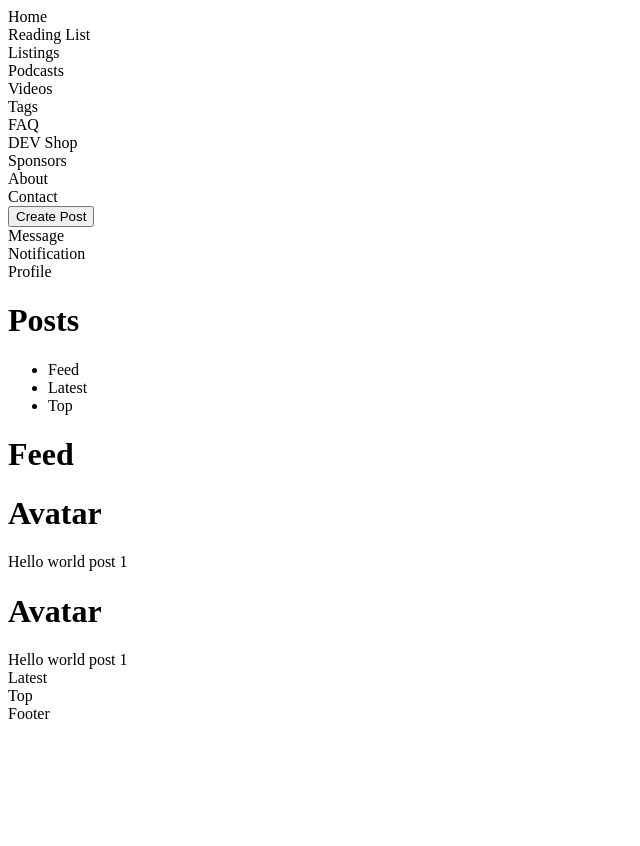
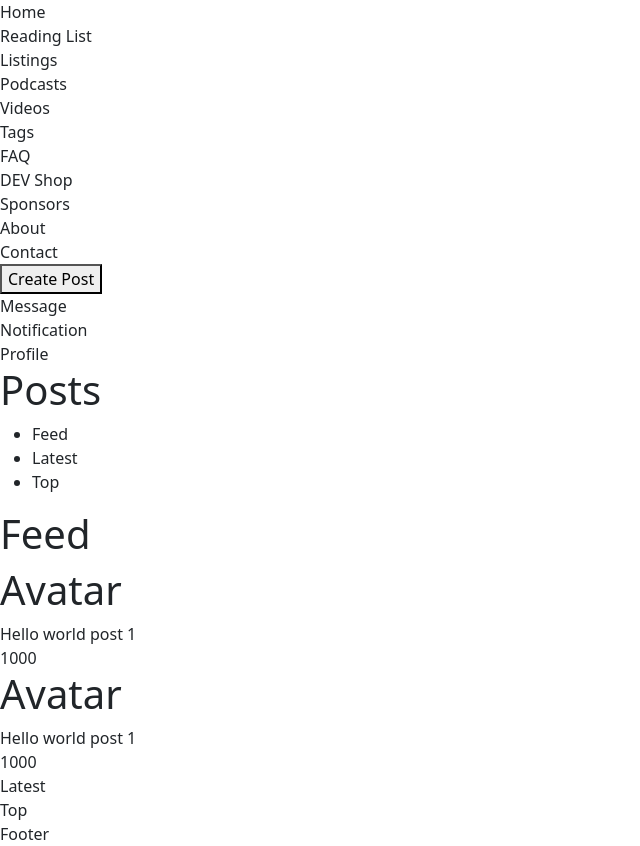
Before and after one commit to kalburgimanjunath/react-dev, a React (Create React App) app: page / in a window 1280 px wide. Shown: the whole page, without its empty margins (0-640 px from the left). Before the commit the page ends 800 px from the top, so only its background shows below. Built offline with nearby package versions, Linux system fonts and the light colour scheme.

Commit message:
3 files modified

```diff
--- a/package.json
+++ b/package.json
@@ -3,10 +3,12 @@
   "version": "0.0.0",
   "private": true,
   "dependencies": {
+    "@popperjs/core": "^2.10.2",
+    "bootstrap": "^5.1.3",
     "react": "17.0.2",
     "react-bootstrap": "2.0.2",
     "react-dom": "17.0.2",
-    "react-router": "^6.0.1",
+    "react-router": "6.0.1",
     "react-router-dom": "6.0.1"
   },
   "scripts": {
--- a/src/common/sharedComponent/Post.js
+++ b/src/common/sharedComponent/Post.js
@@ -29,6 +29,7 @@ export default function Post({ post }) {
       <h1>Avatar</h1>
       <div>
         <div>{post.title}</div>
+        <div>{post.likes}</div>
       </div>
     </div>
   );
--- a/src/index.js
+++ b/src/index.js
@@ -3,6 +3,7 @@ import ReactDOM from 'react-dom';
 
 import App from './app/App';
 import { BrowserRouter as Router } from 'react-router-dom';
+import 'bootstrap/dist/css/bootstrap.min.css';
 ReactDOM.render(
   <Router>
     <App />
```
